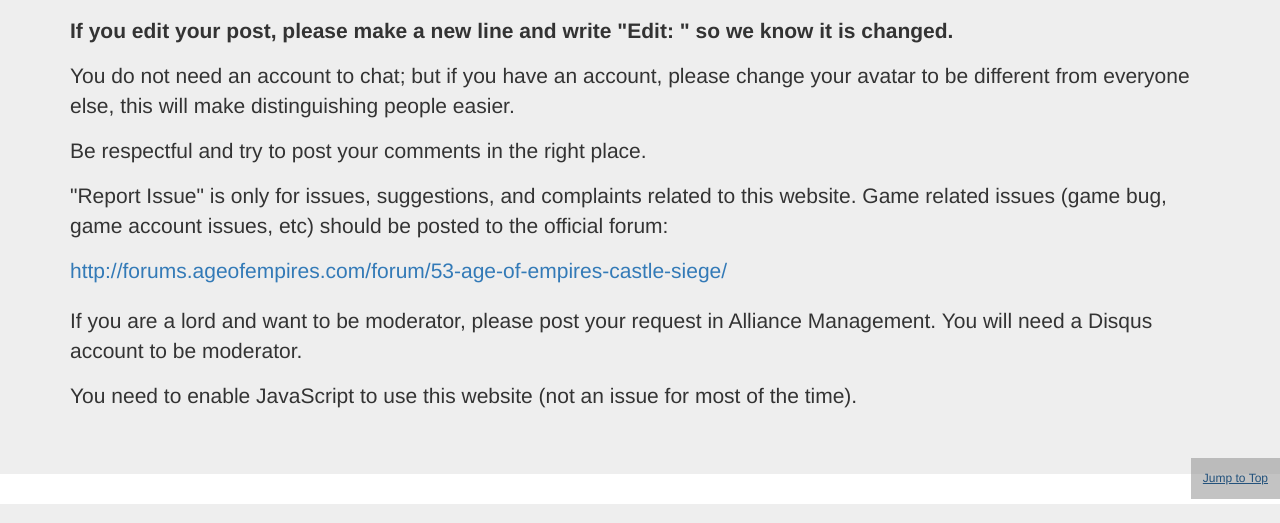
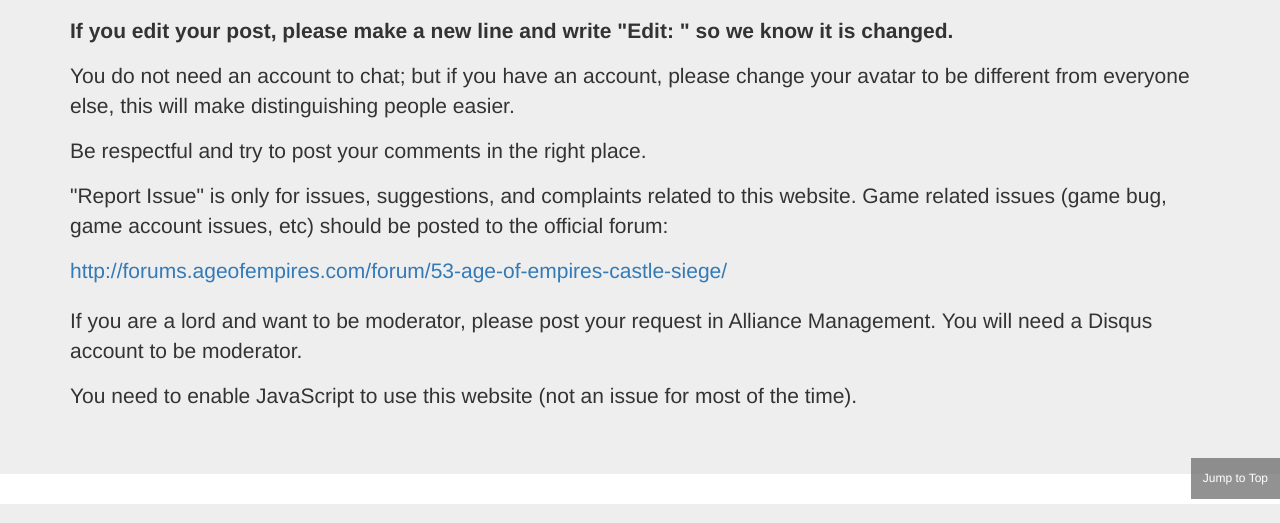
Before and after one commit to X01X012013/z2p, a plain HTML site: page index.html in a window 1280 px wide. In both pictures the pointer is over the link "Jump to Top". Shown: the part 277-800 px from the top of the page. Drawn offline with nearby package versions, Linux system fonts and the light colour scheme.

Commit message:
Update jumpToTop.css

```diff
--- a/jumpToTop.css
+++ b/jumpToTop.css
@@ -4,10 +4,12 @@
     right: 0px;
     text-decoration: none;
     color: #000000;
-    background-color: rgba(235, 235, 235, 0.80);
+    background-color: rgba(238, 238, 238, 0.30);
     font-size: 12px;
     padding: 1em;
 }
 .jumpToTop:hover{
-    background-color: rgba(135, 135, 135, 0.50);
+    text-decoration: none;
+    color: #FFFFFF;
+    background-color: rgba(100, 100, 100, 0.70);
 }
```
